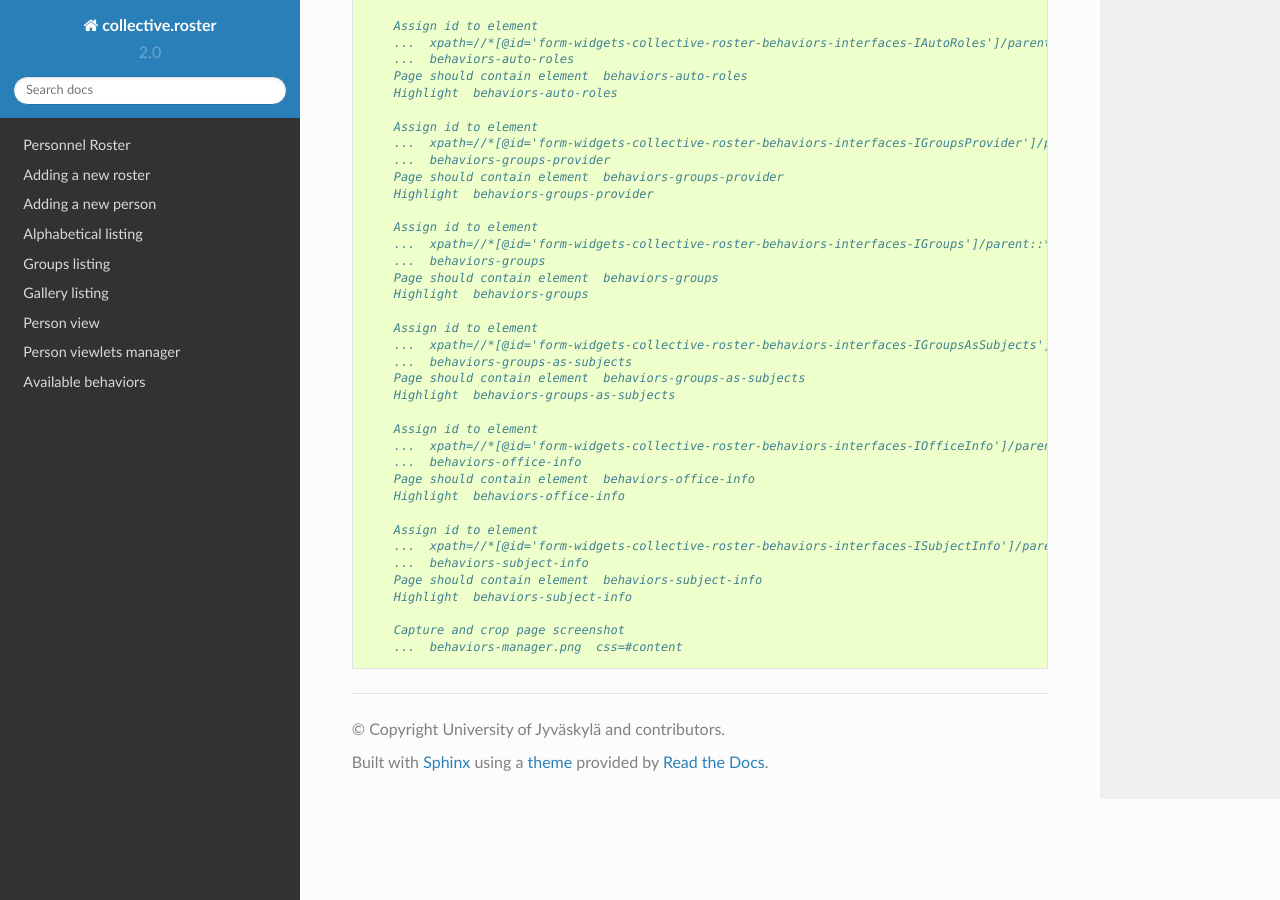
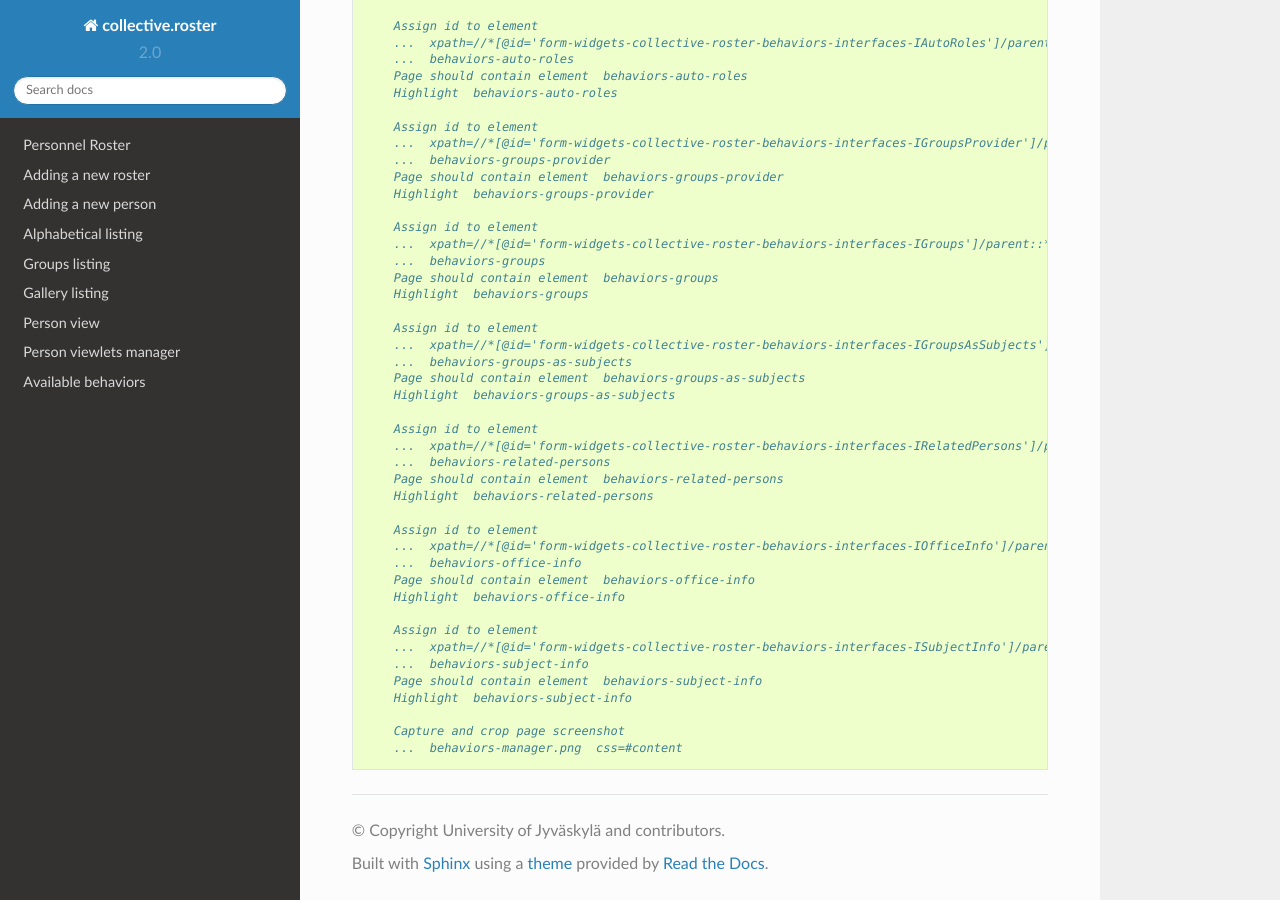
Before and after one commit to collective/collective.roster, a Sphinx documentation site: the page built from docs/index.rst, in a window 1280 px wide and 900 px high, scrolled down 9632 px. Built offline with Sphinx 7.4.7 and the Read the Docs theme 2.0.0, drawn with Linux system fonts in a browser that asks for light colours.

Commit message:
Add related persons behavior to highlighted behaviors

```diff
--- a/docs/index.rst
+++ b/docs/index.rst
@@ -219,6 +219,12 @@ Available behaviors
         Highlight  behaviors-groups-as-subjects
 
         Assign id to element
+        ...  xpath=//*[@id='form-widgets-collective-roster-behaviors-interfaces-IRelatedPersons']/parent::*/parent::*
+        ...  behaviors-related-persons
+        Page should contain element  behaviors-related-persons
+        Highlight  behaviors-related-persons
+
+        Assign id to element
         ...  xpath=//*[@id='form-widgets-collective-roster-behaviors-interfaces-IOfficeInfo']/parent::*/parent::*
         ...  behaviors-office-info
         Page should contain element  behaviors-office-info
```
